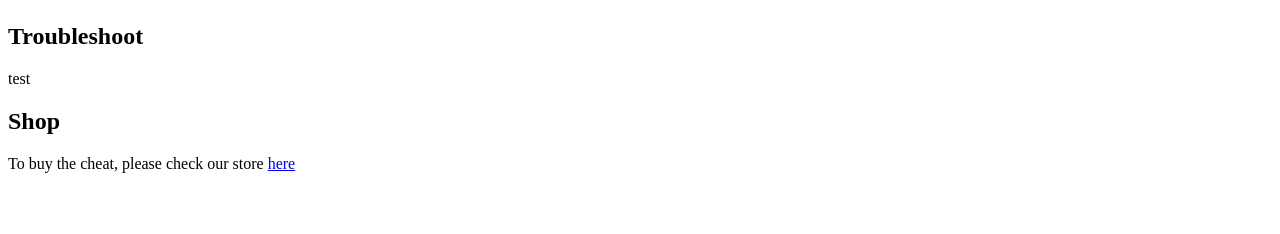
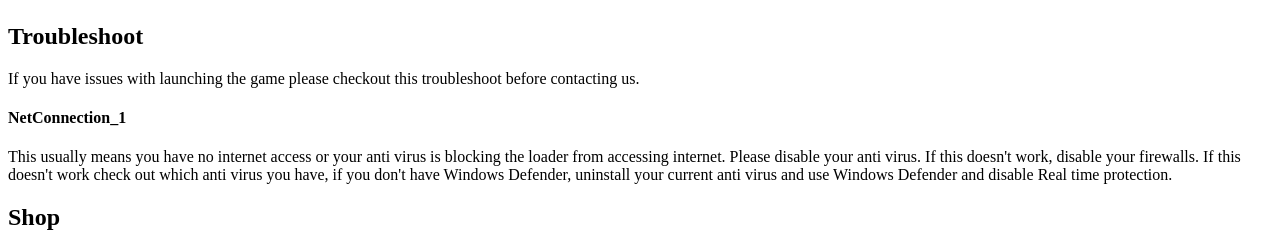
Before and after one commit to monuzo/monuzo, a Next.js app: page /cheats/eft-legend in a window 1280 px wide. Shown: the part 3778-4012 px from the top of the page. Before the commit the page ends 3967 px from the top, so only its background shows below. Built offline with nearby package versions, Linux system fonts and the light colour scheme.

Commit message:
Update eft-legend.mdx

```diff
--- a/pages/cheats/eft-legend.mdx
+++ b/pages/cheats/eft-legend.mdx
@@ -94,7 +94,11 @@ import Image from 'next/image'
 import Callout from 'nextra-theme-docs/callout'
 
 ## Troubleshoot
-test
+If you have issues with launching the game please checkout this troubleshoot before contacting us.
+
+#### NetConnection_1
+This usually means you have no internet access or your anti virus is blocking the loader from accessing internet.
+Please disable your anti virus. If this doesn't work, disable your firewalls. If this doesn't work check out which anti virus you have, if you don't have Windows Defender, uninstall your current anti virus and use Windows Defender and disable Real time protection.
 
 ## Shop
 To buy the cheat, please check our store [here](https://monuzo.cc/)
```
